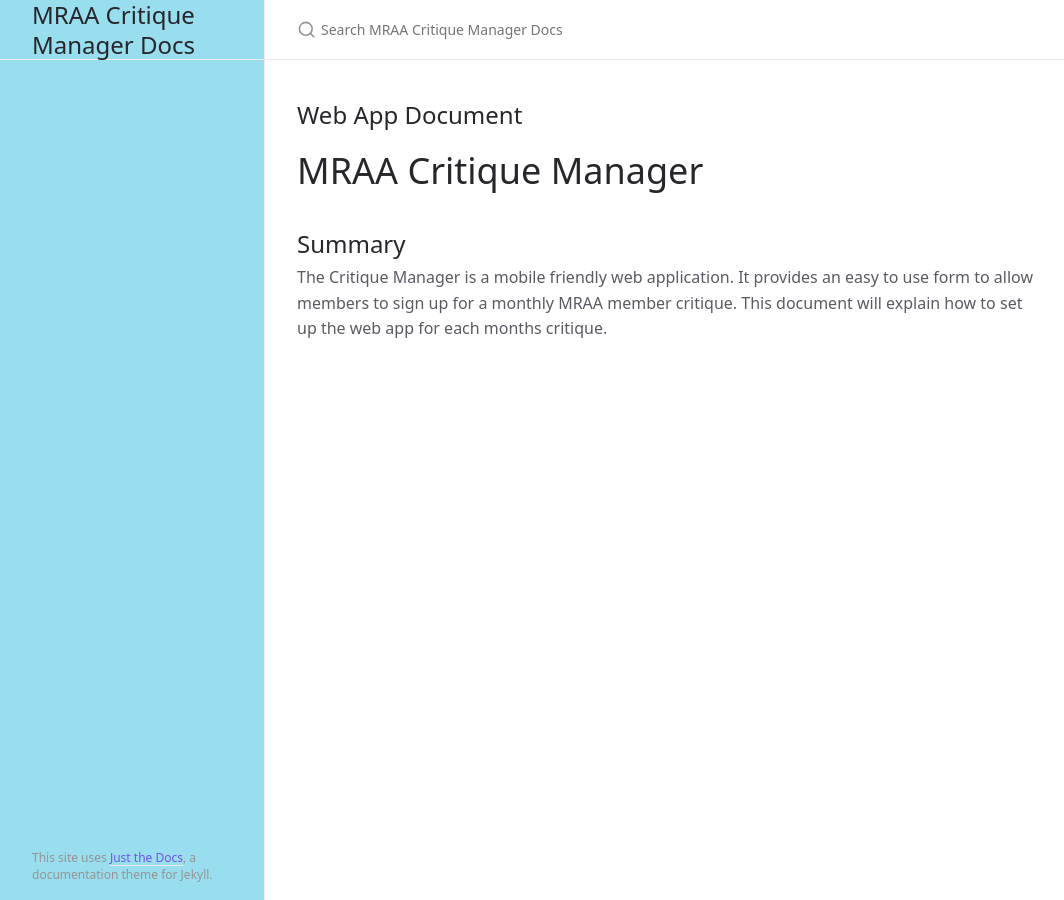
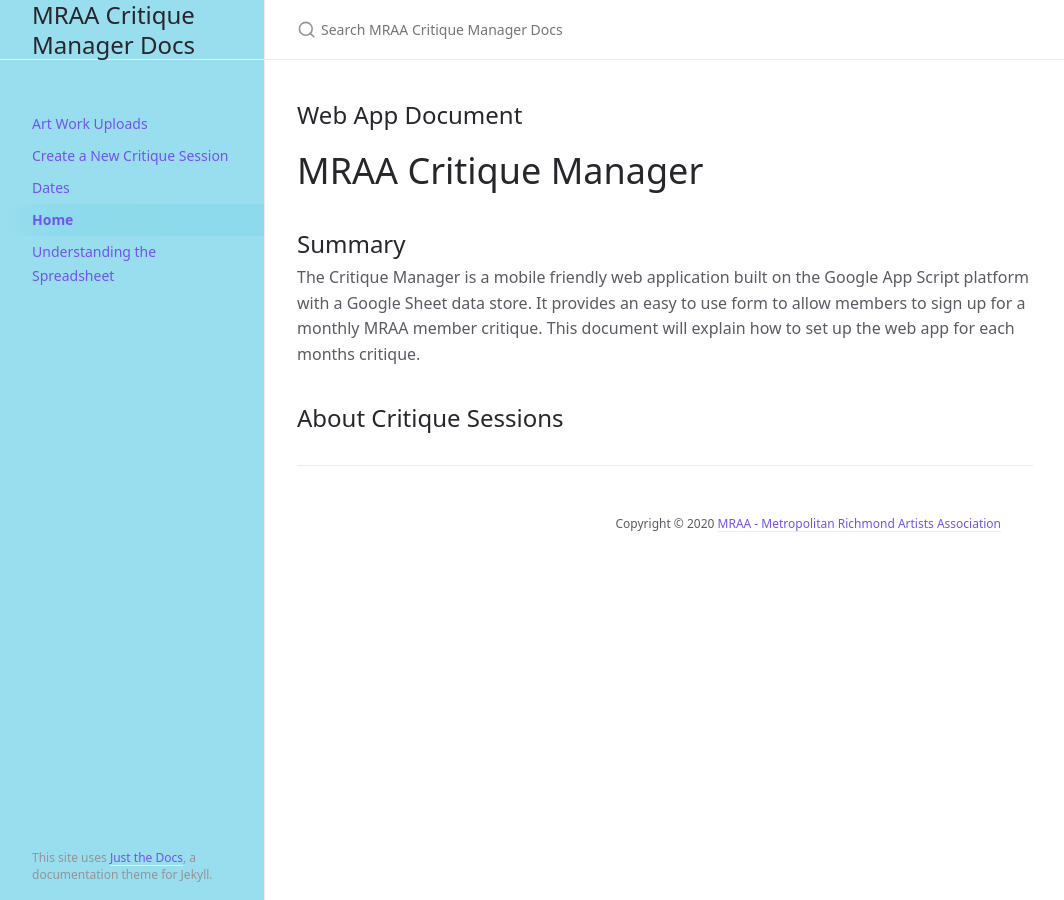
Before and after one commit to jamesgreen311/critique-manager-docs, a Jekyll site: the page built from index.md, in a window 1280 px wide. Shown: the whole page, without its empty margins (107-1171 px from the left). Built offline with Jekyll 4.4.1, drawn with Linux system fonts in a browser that asks for light colours.

Commit message:
New pages
- Added custom footer, adjusted position

```diff
--- a/_config.yml
+++ b/_config.yml
@@ -21,10 +21,11 @@
 title: MRAA Critique Manager Docs
 email: jamesgreen.311@gmail.com
 baseurl: "/critique-manager-docs"
-description: This site provides documentation for MRAA board members to create and manage online registrations for association sponsored events.
+description: "This site provides documentation for the MRAA Critique Coordinator or other team member to set a new session for the month."
 url: "https://jamesgreen311.github.io" # the base hostname & protocol for your site, e.g. http://example.com
 #twitter_username: jekyllrb
 github_username:  jamesgreen311
+footer_content: "Copyright &copy; 2020 <a href='https://metrorichmondart.org' target=_blank>MRAA - Metropolitan Richmond Artists Association</a>"
 
 # Build settings
 # Removed theme and made it a regular theme.
--- a/_includes/footer_custom.html
+++ b/_includes/footer_custom.html
@@ -1,3 +1,3 @@
 {%- if site.footer_content -%}
-  <p class="text-small text-grey-dk-100 mb-0">{{ site.footer_content }}</p>
+<footer><p class="site-footer text-small text-grey-dk-100 mb-0 pl-0" style="width:initial !important">{{ site.footer_content }}</p></footer>
 {%- endif -%}
--- /dev/null
+++ b/about.md
@@ -0,0 +1 @@
+## About Critique Sessions
--- /dev/null
+++ b/art-work-uploads.md
@@ -0,0 +1,5 @@
+---
+layout: page
+title: Art Work Uploads
+permalink: /art-work-uploads/
+---
--- a/index.md
+++ b/index.md
@@ -1,4 +1,5 @@
 ---
+title: Home
 layout: home
 ---
 
@@ -6,3 +7,4 @@ layout: home
 # MRAA Critique Manager
 
 {% include_relative /summary.md %}
+{% include_relative /about.md %}
--- a/summary.md
+++ b/summary.md
@@ -1,2 +1,2 @@
 ## Summary
-The Critique Manager is a mobile friendly web application. It provides an easy to use form to allow members to sign up for a monthly MRAA member critique. This document will explain how to set up the web app for each months critique.
+The Critique Manager is a mobile friendly web application built on the Google App Script platform with a Google Sheet data store. It provides an easy to use form to allow members to sign up for a monthly MRAA member critique. This document will explain how to set up the web app for each months critique.
```
Also changed, not shown: create-new-session.md (added, +20 -0 lines), dates.md (added, +21 -0 lines), understanding-the-spreadsheet.md (added, +7 -0 lines), .travis.yml, assets/images/create-multiple-events.png (deleted), assets/images/event-description-examples.png (deleted), assets/images/event-list-page.png (deleted), assets/images/event-manager-menu-options.png (deleted), registering.md (added).
